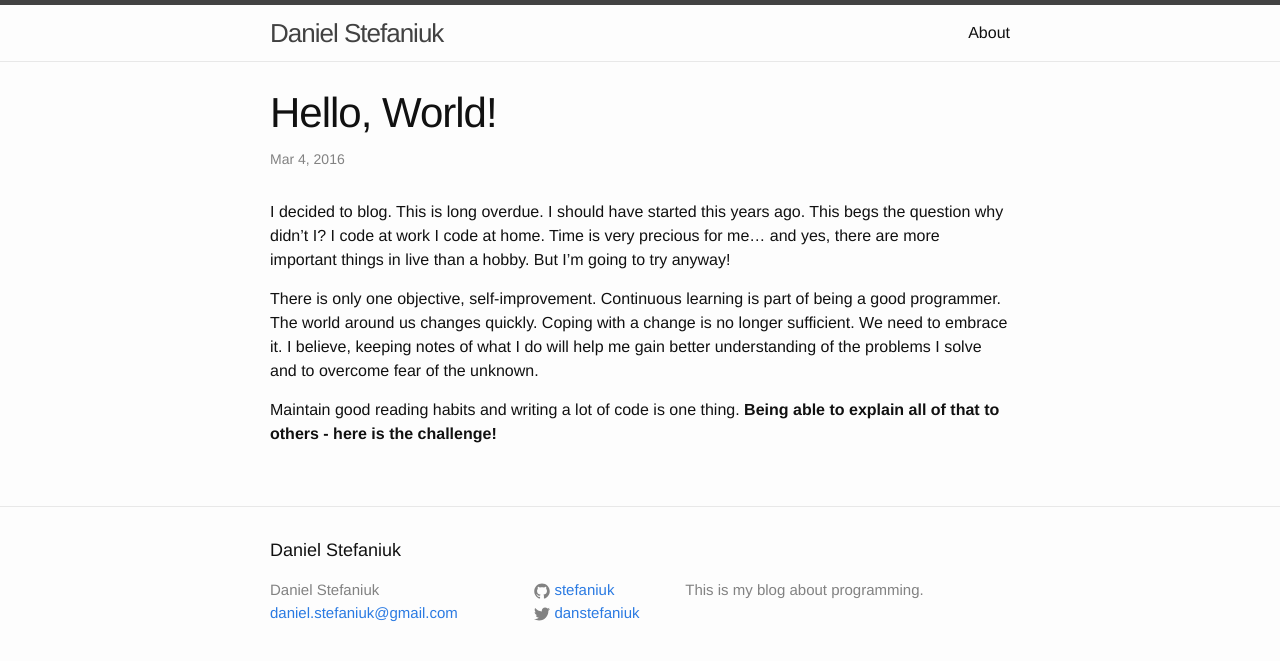
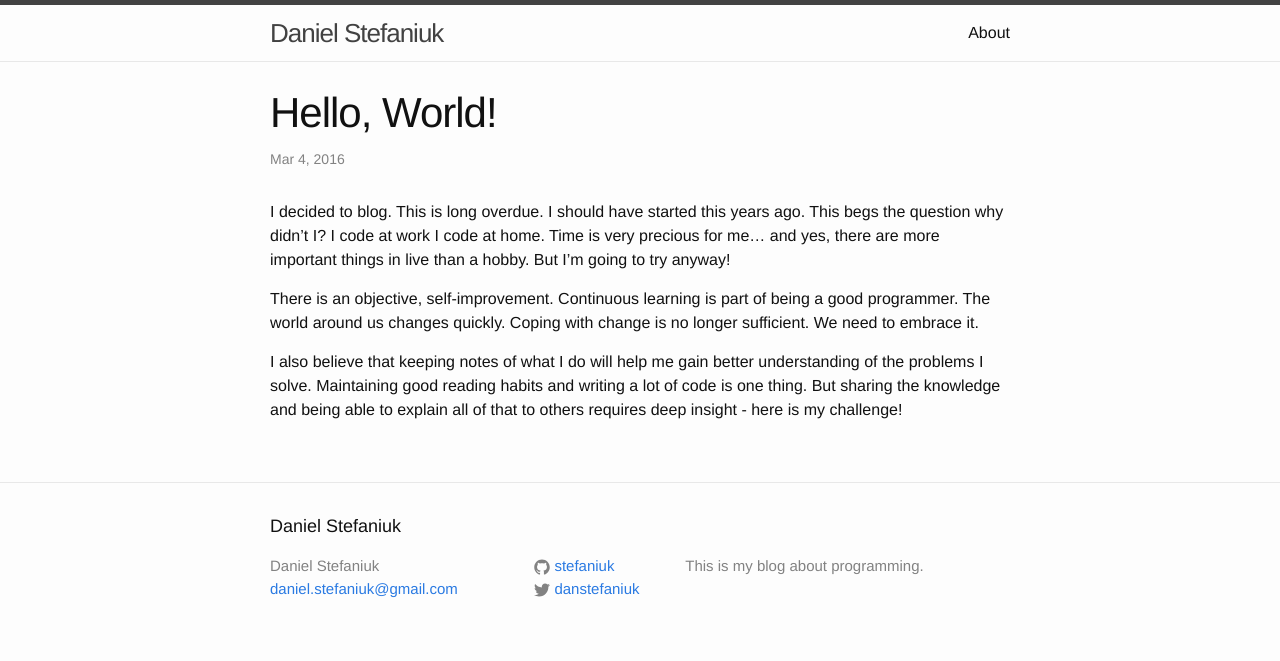
Before and after one commit to stefaniuk/dans-engineering-journal, a Jekyll site: the page built from _posts/2016-03-04-hello-world.markdown, in a window 1280 px wide. Shown: the top 661 px of the page. Built offline with Jekyll 4.4.1, drawn with Linux system fonts in a browser that asks for light colours; comment, search, counter and statistics services are not loaded.

Commit message:
Edit my first post

```diff
--- a/_posts/2016-03-04-hello-world.markdown
+++ b/_posts/2016-03-04-hello-world.markdown
@@ -6,6 +6,6 @@ comments: true
 ---
 I decided to blog. This is long overdue. I should have started this years ago. This begs the question why didn't I? I code at work I code at home. Time is very precious for me... and yes, there are more important things in live than a hobby. But I'm going to try anyway!
 
-There is only one objective, self-improvement. Continuous learning is part of being a good programmer. The world around us changes quickly. Coping with a change is no longer sufficient. We need to embrace it. I believe, keeping notes of what I do will help me gain better understanding of the problems I solve and to overcome fear of the unknown.
+There is an objective, self-improvement. Continuous learning is part of being a good programmer. The world around us changes quickly. Coping with change is no longer sufficient. We need to embrace it.
 
-Maintain good reading habits and writing a lot of code is one thing. **Being able to explain all of that to others - here is the challenge!**
+I also believe that keeping notes of what I do will help me gain better understanding of the problems I solve. Maintaining good reading habits and writing a lot of code is one thing. But sharing the knowledge and being able to explain all of that to others requires deep insight - here is my challenge!
```
